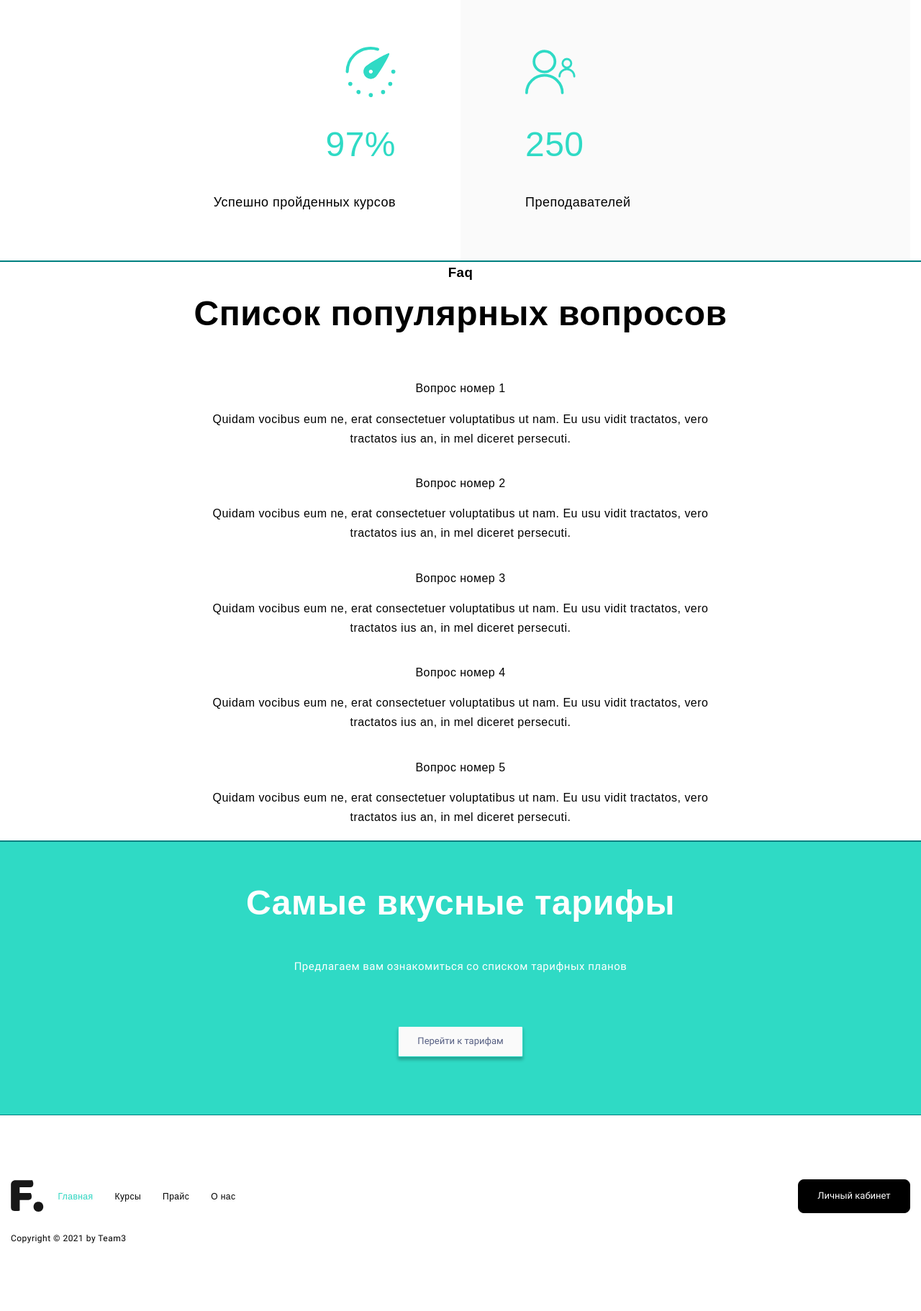
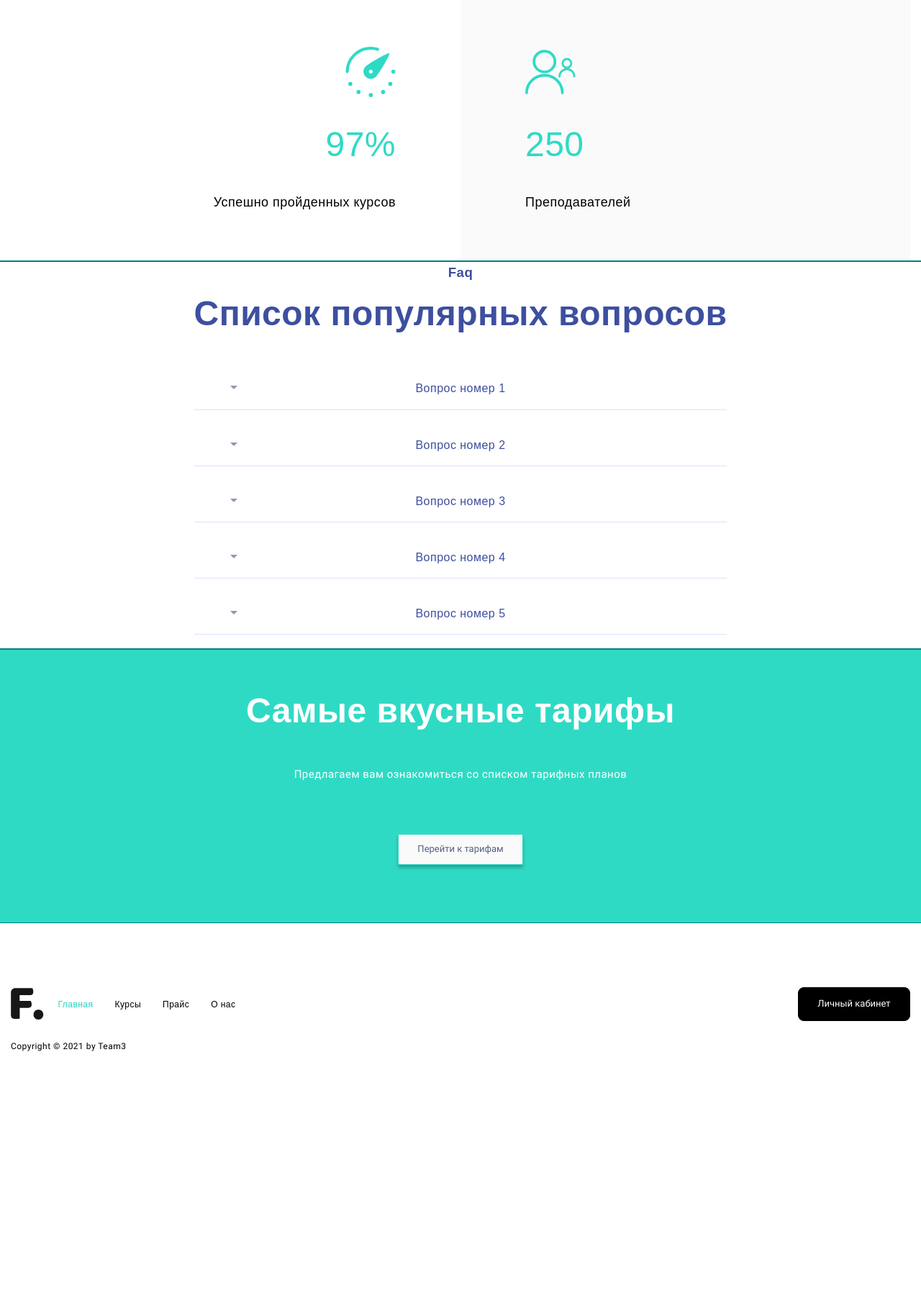
Before and after one commit to RMhmdv/ITSchool, a PHP site: page / in a window 1280 px wide. Shown: the part 1318-3140 px from the top of the page at 72% size. After the commit the page ends 2779 px from the top, so only its background shows below. Run offline with PHP 8.4, Linux system fonts and the light colour scheme; style sheets or scripts are compiled from the project's sources.

Commit message:
fix accordeon

```diff
--- a/src/index.html
+++ b/src/index.html
@@ -130,7 +130,7 @@
           <h3 class="section-description">Faq</h3>
           <h1 class="section-title">Список популярных вопросов</h1>
           <div class="item">
-            <input type="checkbox" name="item1" class="item-check" />
+            <input type="radio" name="items" class="item-check" />
             <label for="item1" class="item-title">Вопрос номер 1</label>
             <p class="item-text">
               Quidam vocibus eum ne, erat consectetuer voluptatibus ut nam. Eu
@@ -139,7 +139,7 @@
             </p>
           </div>
           <div class="item">
-            <input type="checkbox" name="item2" class="item-check" />
+            <input type="radio" name="items" class="item-check" />
             <label for="item2" class="item-title">Вопрос номер 2</label>
             <p class="item-text">
               Quidam vocibus eum ne, erat consectetuer voluptatibus ut nam. Eu
@@ -148,7 +148,7 @@
             </p>
           </div>
           <div class="item">
-            <input type="checkbox" name="item3" class="item-check" />
+            <input type="radio" name="items" class="item-check" />
             <label for="item3" class="item-title">Вопрос номер 3</label>
             <p class="item-text">
               Quidam vocibus eum ne, erat consectetuer voluptatibus ut nam. Eu
@@ -157,7 +157,7 @@
             </p>
           </div>
           <div class="item">
-            <input type="checkbox" name="item4" class="item-check" />
+            <input type="radio" name="items" class="item-check" />
             <label for="item4" class="item-title">Вопрос номер 4</label>
             <p class="item-text">
               Quidam vocibus eum ne, erat consectetuer voluptatibus ut nam. Eu
@@ -166,7 +166,7 @@
             </p>
           </div>
           <div class="item">
-            <input type="checkbox" name="item5" class="item-check" />
+            <input type="radio" name="items" class="item-check" />
             <label for="item5" class="item-title">Вопрос номер 5</label>
             <p class="item-text">
               Quidam vocibus eum ne, erat consectetuer voluptatibus ut nam. Eu
--- a/src/sass/components/_faq.scss
+++ /dev/null
@@ -1,33 +0,0 @@
-.faq-wrapper {
-    max-width: 750px;
-    margin: 0 auto;
-}
-
-.item {
-    position: relative;
-    margin-bottom: 20px;
-
-    &-txt {
-        display: none;
-    }
-
-    &-check {
-        position: absolute;
-        top: 0;
-        left: 0;
-        opacity: 0;
-        width: 100%;
-        height: 100%;
-    }
-
-    &-title{
-        padding: 15px;
-        display: block;
-        cursor: pointer;
-    }
-
-    &-check:checked + &-title {
-        background-color: $shadow-color;
-
-    }
-}
--- a/src/sass/main.scss
+++ b/src/sass/main.scss
@@ -8,14 +8,14 @@
 @import './utils/mixin';
 @import './utils/fonts';
 @import './components/button';
-@import './components/header';
-@import './components/hero';
-@import './components/about';
-@import './components/stats';
-@import './components/feedback';
-@import './components/faq';
-@import './components/price';
-@import './components/footer';
+@import './sections/header';
+@import './sections/hero';
+@import './sections/about';
+@import './sections/stats';
+@import './sections/feedback';
+@import './sections/faq';
+@import './sections/price';
+@import './sections/footer';
 @import './components/modal';
 @import "./components/admin/admin";
 @import"./components/admin/about-course";
--- /dev/null
+++ b/src/sass/sections/_faq.scss
@@ -0,0 +1,61 @@
+.faq-wrapper {
+    max-width: 750px;
+    margin: 0 auto;
+    color: $title-text-color2;
+}
+
+.item {
+    position: relative;
+    margin: 0;
+    margin-bottom: 20px;
+    border-bottom: 1px solid $secondary-bg-color;
+    align-items: flex-start;
+
+
+    &-text {
+        display: none;
+        max-width: 400px;
+        font-size: 15px;
+        margin: 30px auto;
+    }
+
+    &-check {
+        position: absolute;
+        top: 0;
+        left: 0;
+        opacity: 0;
+        width: 100%;
+        height: 100%;
+        justify-items: start;
+    }
+
+    &-title{
+        padding: 15px;
+        display: block;
+        cursor: pointer;
+
+        &::before {
+        content: '';
+        position: absolute;
+        left: 50px;
+        top: 25px;
+        border: 5px solid transparent;
+        border-top: 5px solid $accent-color4;        margin-right: 30px;
+        }
+    }
+
+    &-check:checked  ~ &-text {
+        display: block;
+    }
+
+    &-check:checked  ~ &-title {
+        color: $title-text-color3;
+
+        &::before {
+        content: '';
+        border: 5px solid transparent;
+        border-bottom: 5px solid $accent-color4;
+        }
+    }
+
+}
--- a/src/sass/utils/_vars.scss
+++ b/src/sass/utils/_vars.scss
@@ -1,5 +1,7 @@
 //! Colors
 $title-text-color: #000000;
+$title-text-color2:#3D4F9F;
+$title-text-color3:#495274;
 $black:#171717;
 $gray: #FAFAFA;
 $white: #FEFEFE;
@@ -8,12 +10,13 @@ $secondary-text-color: #3d3d3d;
 $accent-color: #2FDAC5;
 $accent-color2: white;
 $accent-color3: #ffebee;
+$accent-color4:#8E96B7;
 $alert-color: #D24545;
 $shadow-color2: #ff1744;
 $shadow-color: lightskyblue;
 $primary-bg-color: #fafafa;
 $bg-color:#DFE2EF;
-$secondary-bg-color: teal;
+$secondary-bg-color: #D8E3FE;
 $btn-text-color: #565F82;
 $popular-box-shadow: 0 16px 32px 0 rgba(0, 40, 120, 0.35);
 $focus-box-shadow: 0 0 0 4px #cbd6ee;
```
Also changed, not shown: build/index.html (+5 -5 lines), src/sass/sections/_about.scss (renamed from src/sass/components/_about.scss), src/sass/sections/_feedback.scss (added), src/sass/sections/_footer.scss (renamed from src/sass/components/_footer.scss), src/sass/sections/_header.scss (renamed from src/sass/components/_header.scss), src/sass/sections/_hero.scss (renamed from src/sass/components/_hero.scss), src/sass/sections/_price.scss (renamed from src/sass/components/_price.scss), src/sass/sections/_stats.scss (renamed from src/sass/components/_stats.scss).
